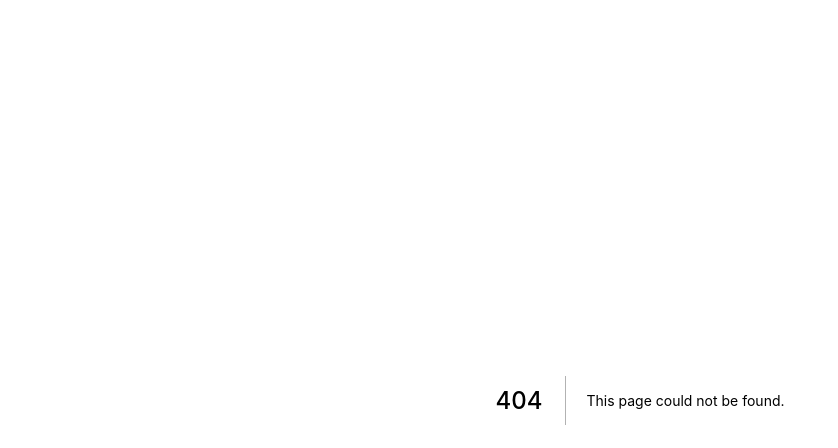
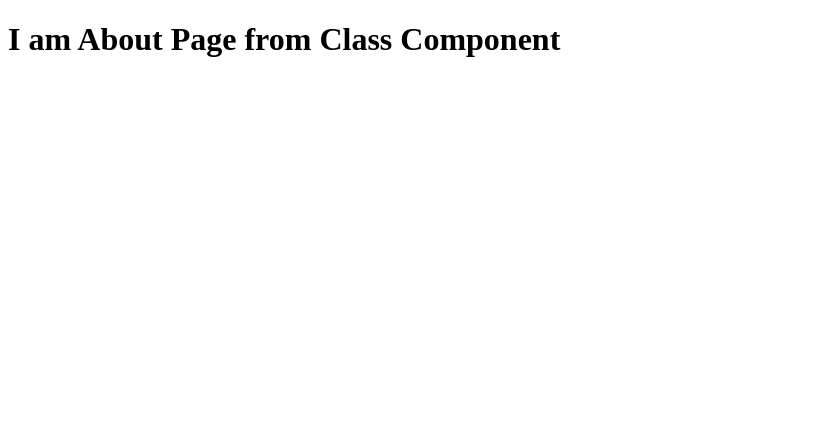
Before and after one commit to kevonx17/NextPortV1, a Next.js app: page /about in a window 1280 px wide. Before the commit this address had no page. Shown: the top 448 px of the page, without its empty margins (0-838 px from the left). Built offline with nearby package versions, Linux system fonts and the light colour scheme.

Commit message:
Added about page

```diff
--- /dev/null
+++ b/pages/about.js
@@ -0,0 +1,12 @@
+import { Component } from "react";
+
+class about extends React.Component {
+
+    render(){
+        return(
+            <h1>I am About Page from Class Component</h1>
+        )
+    }
+}
+
+export default about;
--- a/pages/index.js
+++ b/pages/index.js
@@ -13,7 +13,7 @@ import { Component } from "react";
 //More functionality
 //More stuff
 //User lifecycle function
-class Index extends React, Component {
+class index extends React.Component {
 
     render(){
         return(
```
